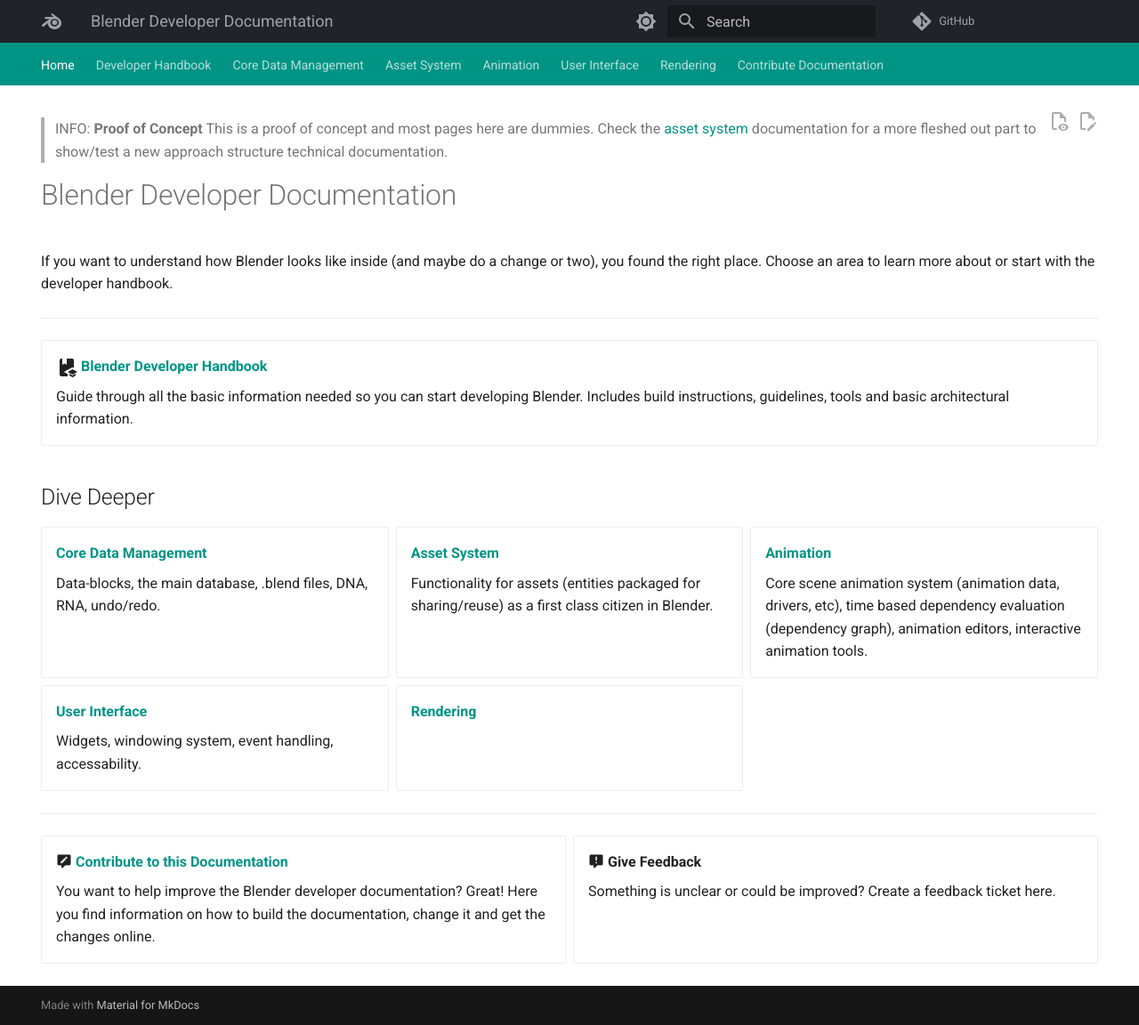
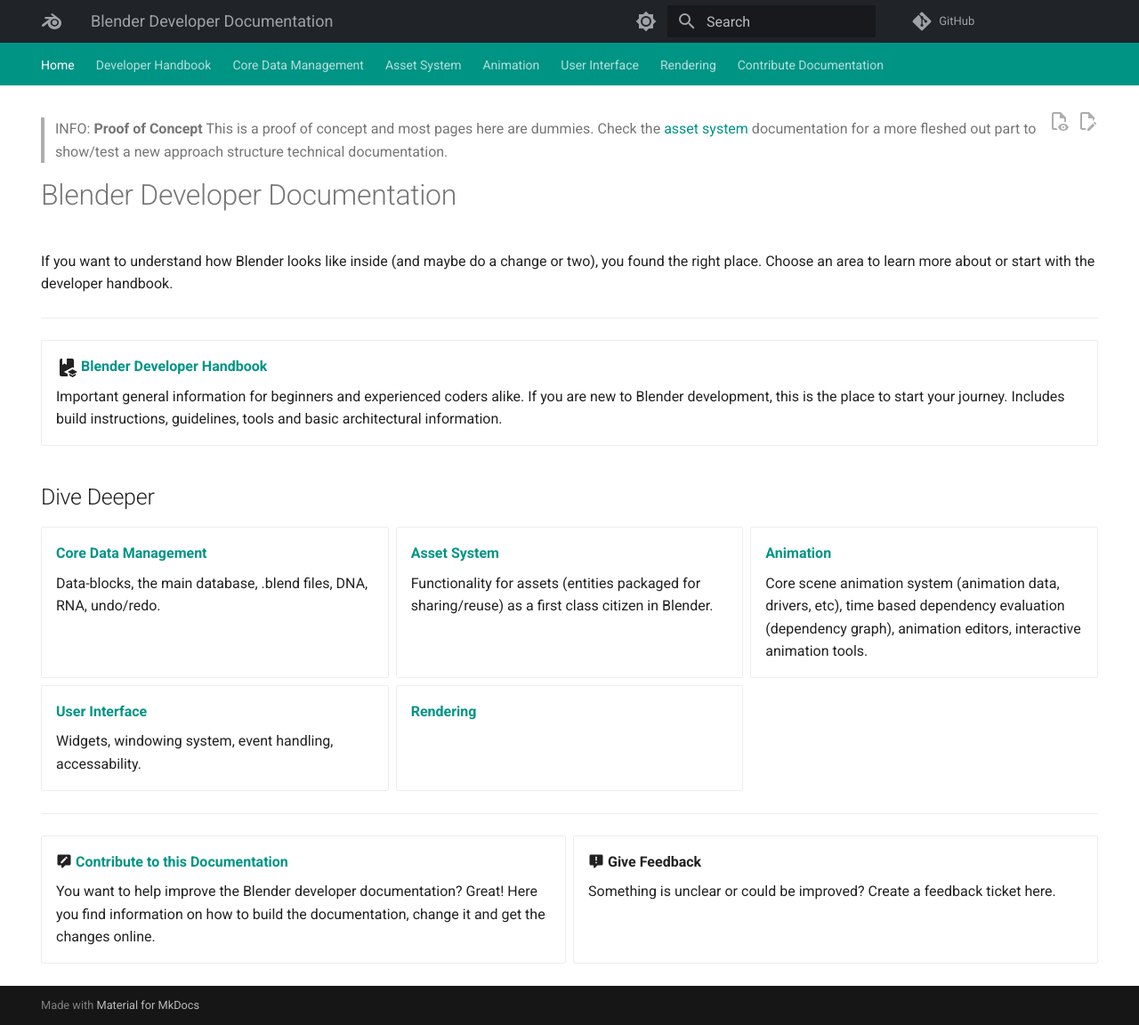
Before and after one commit to julianeisel/devdocs, an MkDocs documentation site: the page built from docs/index.md, in a window 1280 px wide and 1152 px high. Shown: the whole window at 89% size. Built offline with MkDocs 1.6.1 and Material for MkDocs 9.7.7, drawn with Linux system fonts in a browser that asks for light colours; comment, search, counter and statistics services are not loaded.

```diff
--- a/docs/index.md
+++ b/docs/index.md
@@ -16,7 +16,7 @@ If you want to understand how Blender looks like inside (and maybe do a change o
 <div class="grid cards" markdown>
 -   :material-book-education:{ .lg .middle } [__Blender Developer Handbook__](developer_handbook/index.md)
 
-    Guide through all the basic information needed so you can start developing Blender. Includes build instructions, guidelines, tools and basic architectural information.
+    Important general information for beginners and experienced coders alike. If you are new to Blender development, this is the place to start your journey. Includes build instructions, guidelines, tools and basic architectural information.
 </div>
 
 ## Dive Deeper
```
Also changed, not shown: docs/developer_handbook/index.md (+1 -1 lines).
